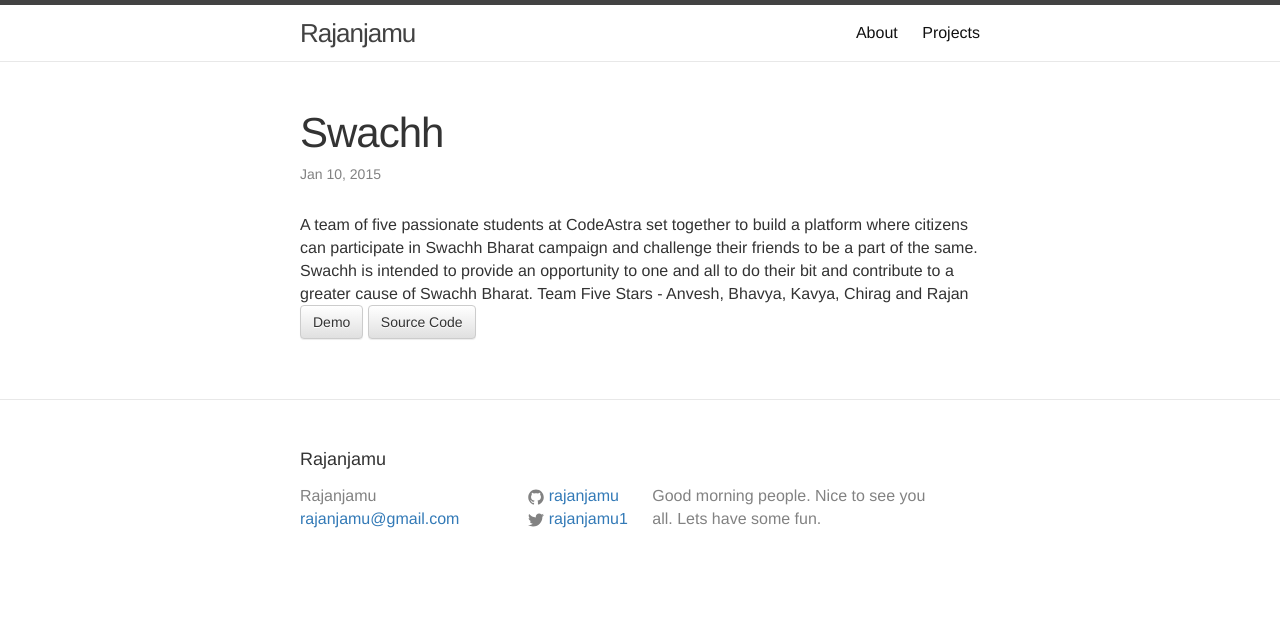
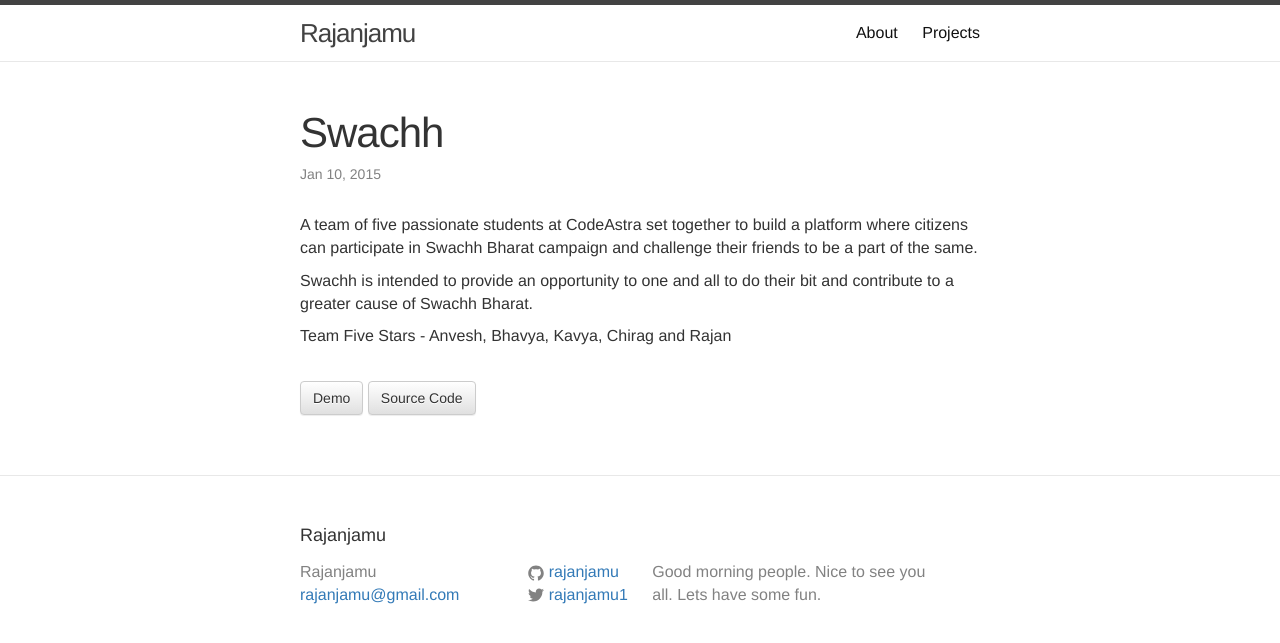
Before and after one commit to rajanjamu/rajanjamu_jekyll_old, a Jekyll site: the page built from _posts/2015-01-10-project-swach-bharat.html, in a window 1280 px wide. Shown: the top 643 px of the page. Built offline with Jekyll 4.4.1, drawn with Linux system fonts in a browser that asks for light colours.

```diff
--- a/_posts/2015-01-10-project-swach-bharat.html
+++ b/_posts/2015-01-10-project-swach-bharat.html
@@ -4,11 +4,11 @@ title:  "Swachh"
 date:   2015-01-10 12:52:26
 category: project
 ---
-A team of five passionate students at CodeAstra set together to build a platform where citizens can participate in Swachh Bharat campaign and challenge their friends to be a part of the same.
+<p>A team of five passionate students at CodeAstra set together to build a platform where citizens can participate in Swachh Bharat campaign and challenge their friends to be a part of the same.</p>
 
-Swachh is intended to provide an opportunity to one and all to do their bit and contribute to a greater cause of Swachh Bharat.
+<p>Swachh is intended to provide an opportunity to one and all to do their bit and contribute to a greater cause of Swachh Bharat.</p>
 
-Team Five Stars - Anvesh, Bhavya, Kavya, Chirag and Rajan
+<p>Team Five Stars - Anvesh, Bhavya, Kavya, Chirag and Rajan</p>
 
 <br/>
 <a href="http://swachbharat.herokuapp.com/" target="_blank"><button type="button" class="btn btn-default">Demo</button></a>
```
